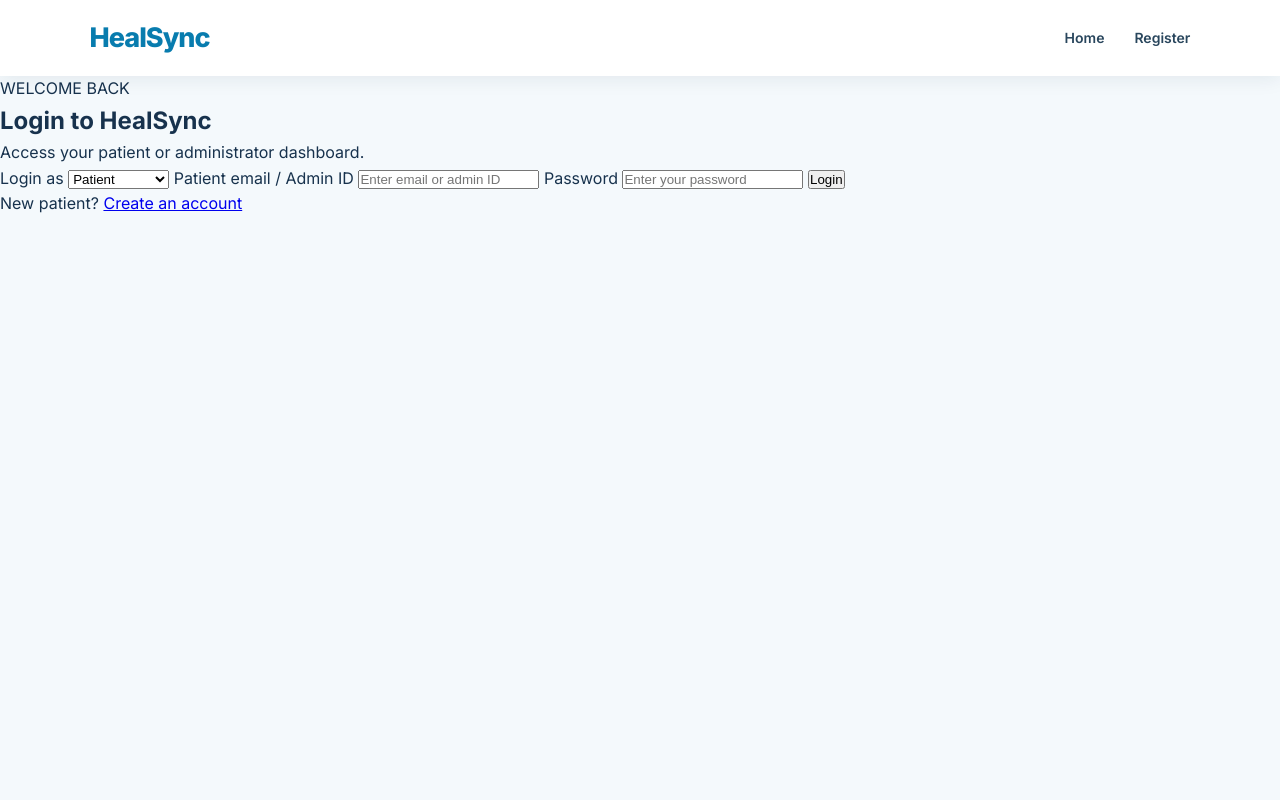
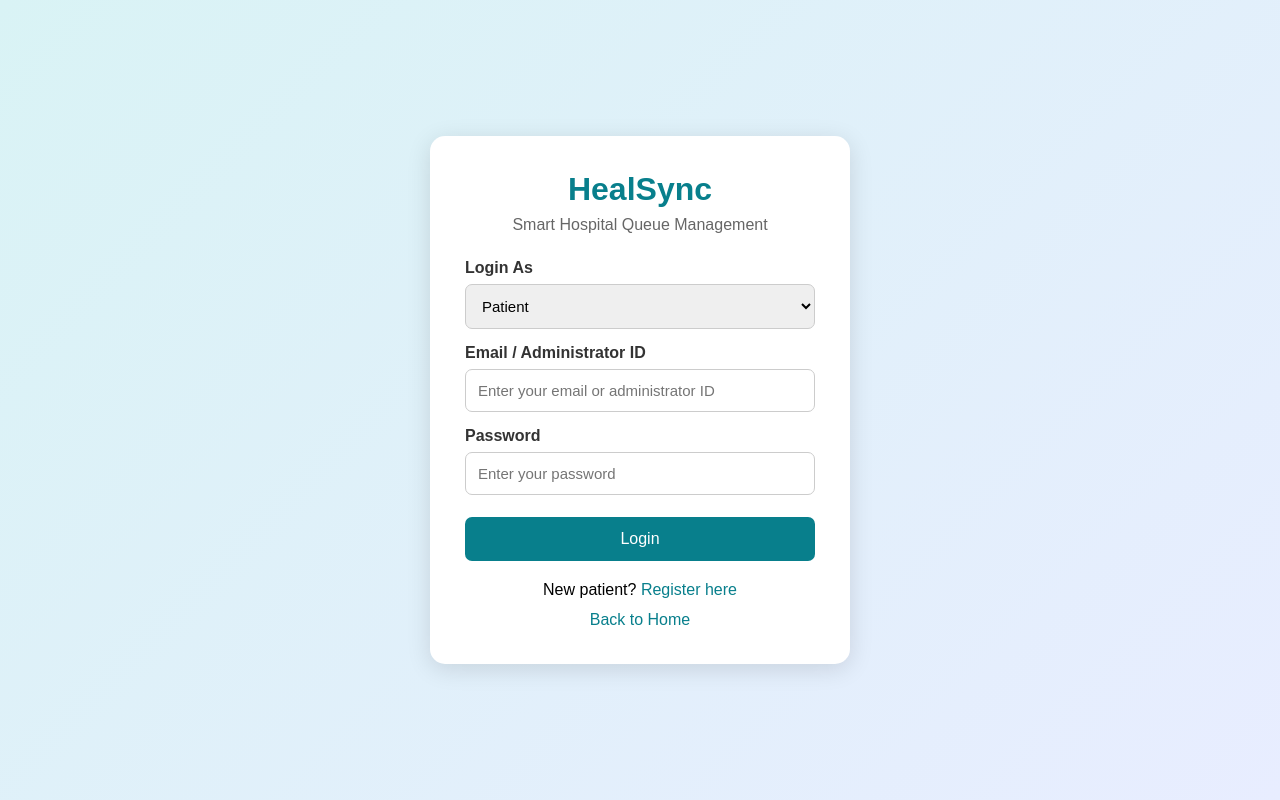
Before and after one commit to thripuranellore-hub/HealSync, a Flask app: page /login in a window 1280 px wide. Run offline with Flask 3, Linux system fonts and the light colour scheme.

Commit message:
Update login.html

```diff
--- a/templates/login.html
+++ b/templates/login.html
@@ -4,59 +4,149 @@
 <head>
     <meta charset="UTF-8">
     <meta name="viewport" content="width=device-width, initial-scale=1.0">
-    <title>Login | HealSync</title>
-    <link rel="stylesheet" href="{{ url_for('static', filename='css/style.css') }}">
+    <title>HealSync - Login</title>
+
+    <style>
+        * {
+            box-sizing: border-box;
+            margin: 0;
+            padding: 0;
+            font-family: Arial, sans-serif;
+        }
+
+        body {
+            min-height: 100vh;
+            display: flex;
+            justify-content: center;
+            align-items: center;
+            background: linear-gradient(135deg, #d9f3f5, #e8edff);
+        }
+
+        .login-box {
+            width: 90%;
+            max-width: 420px;
+            background: white;
+            padding: 35px;
+            border-radius: 15px;
+            box-shadow: 0 5px 25px rgba(0,0,0,0.12);
+        }
+
+        h1 {
+            text-align: center;
+            color: #087f8c;
+            margin-bottom: 8px;
+        }
+
+        .subtitle {
+            text-align: center;
+            color: #666;
+            margin-bottom: 25px;
+        }
+
+        label {
+            display: block;
+            margin: 15px 0 7px;
+            font-weight: bold;
+            color: #333;
+        }
+
+        input, select {
+            width: 100%;
+            padding: 12px;
+            border: 1px solid #ccc;
+            border-radius: 7px;
+            font-size: 15px;
+        }
+
+        button {
+            width: 100%;
+            margin-top: 22px;
+            padding: 13px;
+            background: #087f8c;
+            color: white;
+            border: none;
+            border-radius: 7px;
+            font-size: 16px;
+            cursor: pointer;
+        }
+
+        button:hover {
+            background: #05636d;
+        }
+
+        .error {
+            background: #ffe5e5;
+            color: #b00020;
+            padding: 10px;
+            border-radius: 6px;
+            margin-bottom: 15px;
+            text-align: center;
+        }
+
+        .links {
+            text-align: center;
+            margin-top: 20px;
+        }
+
+        .links a {
+            color: #087f8c;
+            text-decoration: none;
+        }
+    </style>
 </head>
+
 <body>
-<nav class="navbar">
-    <a class="brand" href="{{ url_for('home') }}">HealSync</a>
-    <div class="nav-links">
-        <a href="{{ url_for('home') }}">Home</a>
-        <a href="{{ url_for('register') }}">Register</a>
-    </div>
-</nav>
 
-<main class="auth-wrapper">
-    <section class="auth-card">
-        <span class="eyebrow">WELCOME BACK</span>
-        <h1>Login to HealSync</h1>
-        <p class="muted">Access your patient or administrator dashboard.</p>
+<div class="login-box">
 
-        {% if registered %}
-            <div class="alert alert-success">
-                Registration successful! You can now log in.
-            </div>
+    <h1>HealSync</h1>
+    <p class="subtitle">Smart Hospital Queue Management</p>
+
+    {% if error %}
+        <div class="error">{{ error }}</div>
     {% endif %}
 
-        {% if error %}
-            <div class="alert alert-error">{{ error }}</div>
-        {% endif %}
+    <form method="POST" action="{{ url_for('login') }}">
 
-        <form method="POST">
-            <label for="role">Login as</label>
-            <select id="role" name="role" required>
+        <label for="role">Login As</label>
+        <select name="role" id="role" required>
             <option value="patient">Patient</option>
             <option value="admin">Administrator</option>
         </select>
 
-            <label for="email">Patient email / Admin ID</label>
-            <input id="email" type="text" name="email"
-                   placeholder="Enter email or admin ID"
-                   autocomplete="username" required>
+        <label for="email">Email / Administrator ID</label>
+        <input
+            type="text"
+            id="email"
+            name="email"
+            placeholder="Enter your email or administrator ID"
+            required
+        >
 
         <label for="password">Password</label>
-            <input id="password" type="password" name="password"
+        <input
+            type="password"
+            id="password"
+            name="password"
             placeholder="Enter your password"
-                   autocomplete="current-password" required>
+            required
+        >
 
-            <button class="button full-width" type="submit">Login</button>
+        <button type="submit">Login</button>
+
     </form>
 
-        <p class="form-bottom">
-            New patient?
-            <a href="{{ url_for('register') }}">Create an account</a>
+    <div class="links">
+        <p>New patient?
+            <a href="{{ url_for('register') }}">Register here</a>
         </p>
-    </section>
-</main>
+
+        <p style="margin-top: 12px;">
+            <a href="{{ url_for('home') }}">Back to Home</a>
+        </p>
+    </div>
+
+</div>
+
 </body>
 </html>
```
Lines whose indentation alone changed are shown as unchanged.
